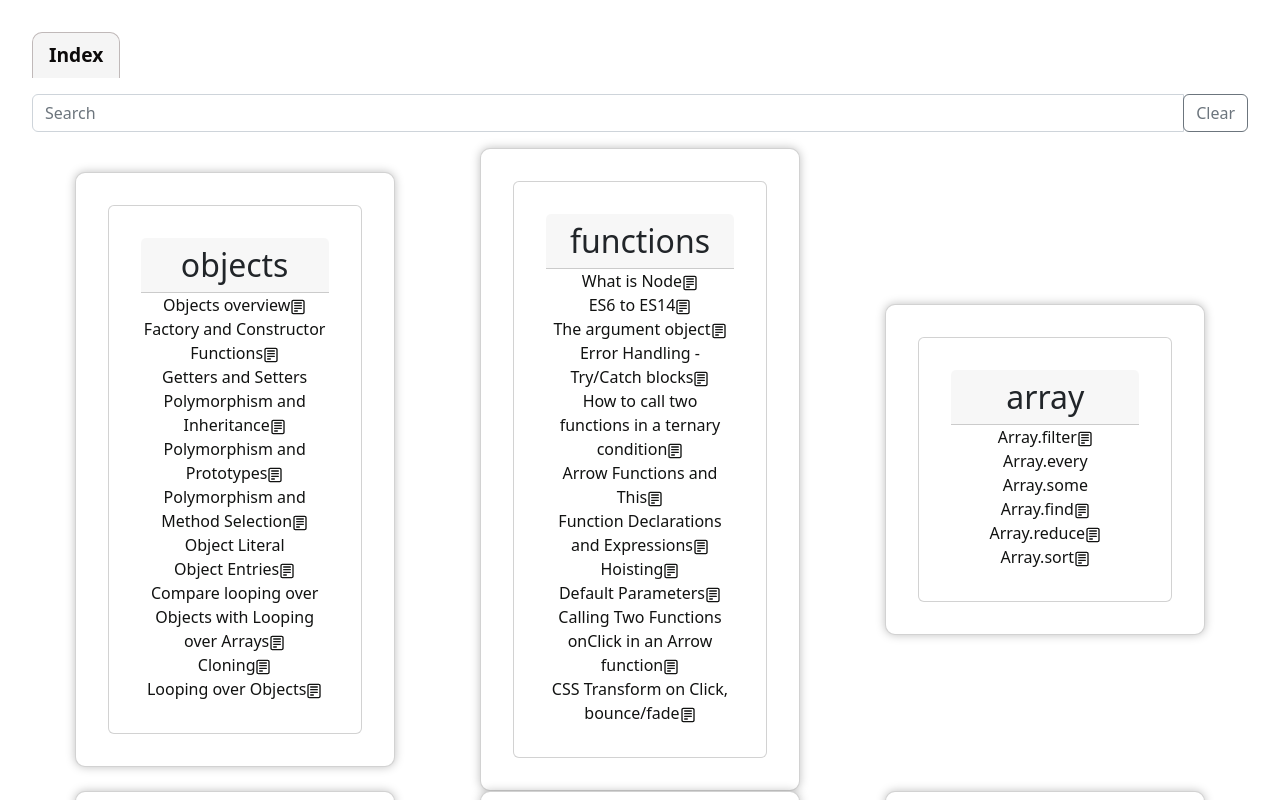
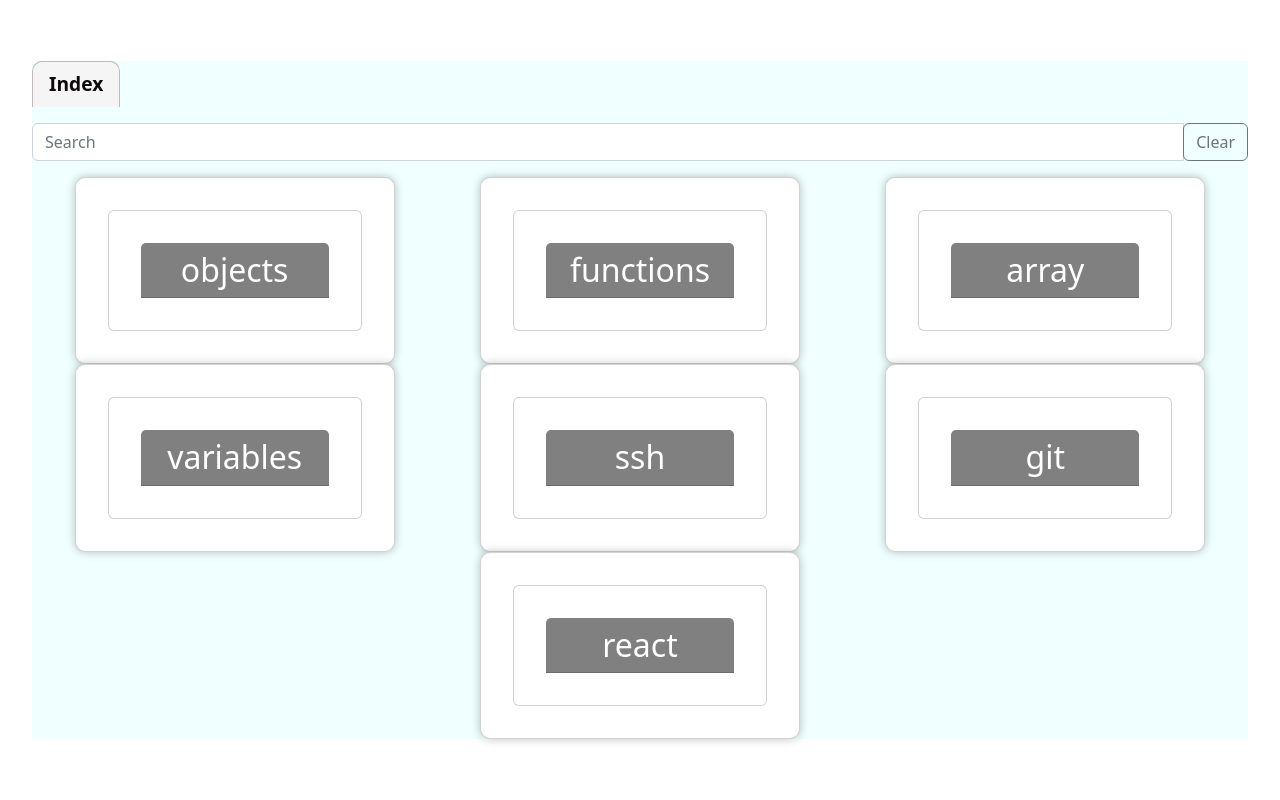
Before and after one commit to jacqui-maclean/jaxdevwiki, a React (Vite) app: page / in a window 1280 px wide. Shown: the top 800 px of the page. Built offline with nearby package versions, Linux system fonts and the light colour scheme; the HTML template or start-up script is replaced by a standard one.

Commit message:
hilighting category heading when child found

```diff
--- a/src/App.tsx
+++ b/src/App.tsx
@@ -120,7 +120,7 @@
   };
 
   return (
-    <>
+    <div style={{ backgroundColor: "azure" }}>
       <NavBar
         viewPage={handleViewPage}
         goToHome={() => setPageType("list")}
@@ -143,7 +143,7 @@
           clearTabs={handleClearTabs}
         />
       )}
-    </>
+    </div>
   );
 }
 
--- a/src/components/Category/Category.css
+++ b/src/components/Category/Category.css
@@ -61,3 +61,7 @@
   color: black;
   animation: fadeIn 8s ease-in-out;
 }
+/* adding extra styles to the bootstrap class */
+.card-header {
+  cursor: pointer;
+}
--- a/src/components/Category/Category.tsx
+++ b/src/components/Category/Category.tsx
@@ -1,4 +1,4 @@
-import { useState } from "react";
+import { useState, useEffect } from "react";
 import { Product } from "../../App";
 import { CgNotes } from "react-icons/cg";
 import "./Category.css";
@@ -17,20 +17,55 @@
   header,
 }: Props) => {
   const [clickedProduct, setClickedProduct] = useState<Product | null>(null);
-  //when clickedProduct
+  const [collapsed, setCollapsed] = useState(true);
+  const [containsFoundProduct, setContainsFoundProduct] = useState(false);
+
+  const isFoundProduct = (item: Product) => {
+    return (
+      item.title ===
+      foundProducts?.find((foundProduct) => foundProduct.title === item.title) //foundProducts?.find will return the whole item if there is a match     )?.title //then we extract the title with dot notation so we can match it to the item.title
+        ?.title
+    );
+  };
+
+  useEffect(() => {
+    setContainsFoundProduct(false);
+    products?.forEach((item) => {
+      if (
+        item.title ===
+        foundProducts?.find((foundProduct) => foundProduct.title === item.title)
+          ?.title
+      ) {
+        setContainsFoundProduct(true);
+        return;
+      }
+    });
+  }, [foundProducts]);
+
   return (
     <div className="card mt-9">
-      <h2 className="card-header">{header}</h2>
-      {products?.map((item: Product) => (
+      <h2
+        style={{
+          backgroundColor: containsFoundProduct ? "#823fcfd6" : "grey",
+          color: "white",
+        }}
+        className={
+          containsFoundProduct
+            ? "card-header card-header-custom-found"
+            : " card-header"
+        }
+        onClick={() => setCollapsed(!collapsed)}
+      >
+        {header}
+      </h2>
+
+      {!collapsed &&
+        products?.map((item: Product) => (
           <div
             key={item.slug}
             //adding styling 1.if the item is a found item  && 2.if the item is a clicked item
             className={
-            item.title === //if current item title matches the title of an item in the foundProducts array
-            foundProducts?.find(
-              //foundProducts?.find will return the whole item if there is a match
-              (foundProduct) => foundProduct.title === item.title
-            )?.title //then we extract the title with dot notation so we can match it to the item.title
+              isFoundProduct(item)
                 ? "found " + (clickedProduct === item ? " shine " : "unshine")
                 : " " + (clickedProduct === item ? " shine " : "unshine")
             }
--- a/src/components/SubjectDetail/SubjectDetail.tsx
+++ b/src/components/SubjectDetail/SubjectDetail.tsx
@@ -1,10 +1,6 @@
 import { Product } from "../../App";
-import { BsArrowLeftSquare } from "react-icons/bs";
 import { AiOutlineClose } from "react-icons/ai";
 import { AiOutlineHome } from "react-icons/ai";
-import { MdArrowBackIosNew } from "react-icons/md";
-import { SlArrowLeft } from "react-icons/sl"; //
-//TODO find a home icon
 import "./SubjectDetail.css";
 
 interface Props {
@@ -43,7 +39,6 @@
             onClick={() => closePage(currentPage)}
           />
         </div>
-        {/* TODO - make sure that the animations still work if we use className instead of inline styles*/}
         <h3>{currentPage?.title}</h3>
         <p>{currentPage?.extraText}</p>
         {currentPage?.images.map((img, index) => (
```
Lines whose indentation alone changed are shown as unchanged.
